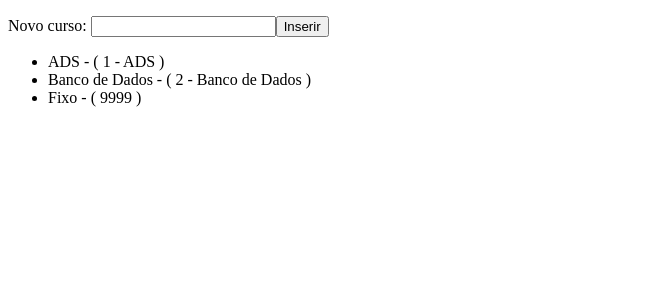
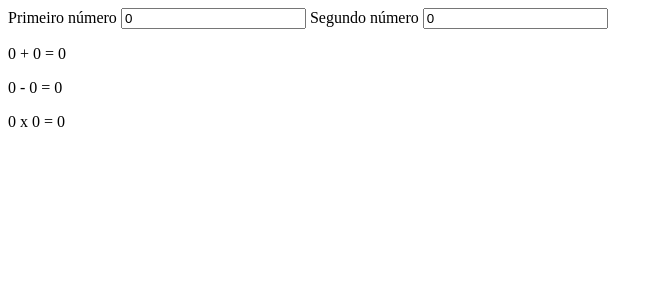
Before and after one commit to MarcosVP-Fatec/projeto-maven, a Vue app in the folder view/: page / in a window 1280 px wide. Shown: the top 300 px of the page, without its empty margins (0-663 px from the left). Built offline with nearby package versions, Linux system fonts and the light colour scheme.

Commit message:
Vue lançando eventos sem vuex

```diff
--- a/view/src/App.vue
+++ b/view/src/App.vue
@@ -1,52 +1,38 @@
 <template>
   <div id="app">
-    <p>Novo curso:
-      <input type="text" v-model="novo">
-      <button @click="incluir">Inserir</button>
-    </p>
-    <ul>
-      <app-curso-item v-for="(curso, indice) in cursos" @click="excluir(indice)" :key="indice" :valueDoCursoItem="curso.nome">
-        ( {{ indice + 1}} - {{curso.nome}} )
-      </app-curso-item>
-      <!-- Este componente abaixo serve para quando você precisa trocar o que mostrar de acordo com a opção -->
-      <!-- Exemplo dois componentes que recebem o mesmo parâmetro -->
-      <component :is="componenteFixo" valueDoCursoItem="Fixo">( 9999 )</component>
-    </ul>
+    <app-input :numero1 = "numero1" :numero2 = "numero2"
+         @inputNumero1="numero1Mudou" @inputNumero2="numero2Mudou"/>
+    <app-output :numero1 = "numero1" :numero2 = "numero2"/>
   </div>
 </template>
 
 <script>
     // Importa o componente
-    import CursoItem from './components/CursoItem';
+    // import CursoItem from './components/CursoItem';
+    import Input from './components/Input';
+    import Output from './components/Output';
     export default {
         name: 'app',
         // Exporta o componente para ser usado
         components: {
-            'app-curso-item': CursoItem // O nome app-curso-item é para ser usado em tags html
+            // 'app-curso-item': CursoItem, // O nome app-curso-item é para ser usado em tags html
+            'app-input': Input,
+            'app-output': Output
         },
         data() {
             return {
                 componenteFixo: 'app-curso-item',
-                novo: '',
-                cursos: [   { nome: 'ADS'           },
-                            { nome: 'Banco de Dados'}
-                        ]
+                numero1: 0,
+                numero2: 0
             }
         },
         methods: {
-        incluir() {
-            if(this.novo.trim().length == 0) {
-            alert('O nome do curso deve ser preenchido!');
-            } else {
-            this.cursos.push( { nome: this.novo } );
-            this.novo = '';
+            numero1Mudou(evento){
+                this.numero1 = evento.target.value;
+            },
+            numero2Mudou(evento){
+                this.numero2 = evento.target.value;
             }
-        },
-        excluir(indice) {
-            if(confirm("Excluir da lista a opção << " + this.cursos[indice].nome + " >> ?")){
-            this.cursos.splice(indice , 1);
-            }
-        }
         }
     }
 </script>
--- a/view/src/components/Input.vue
+++ b/view/src/components/Input.vue
@@ -1,4 +1,36 @@
 <template>
     <div>
+        <label for="numero1">Primeiro número </label>
+        <input id="numero1"
+               type="number"
+               :value="numero1"
+               @input="tratarNumero1"
+        />
+
+        <label for="numero2"> Segundo número </label>
+        <input id="numero2"
+               type="number"
+               :value="numero2"
+               @input="tratarNumero2"
+        />
     </div>
 </template>
+
+<script>
+export default {
+    name: 'Input',
+    props: {
+        numero1: Number,
+        numero2: Number
+    },
+    methods: {
+        tratarNumero1 (evento) {
+            this.$emit('inputNumero1',evento)
+        },
+        tratarNumero2 (evento) {
+            this.$emit('inputNumero2',evento)
+        }
+    },
+
+}
+</script>
--- /dev/null
+++ b/view/src/components/Output.vue
@@ -0,0 +1,18 @@
+<template>
+    <div>
+        <!-- A multiplicação abaixo serve apenas para não concatenar os dois elementos-->
+        <p>{{numero1}} + {{numero2}} = {{ numero1 * 1 + numero2 * 1}}</p>
+        <p>{{numero1}} - {{numero2}} = {{ numero1 - numero2 }}</p>
+        <p>{{numero1}} x {{numero2}} = {{ numero1 * numero2 }}</p>
+    </div>
+</template>
+
+<script>
+export default {
+    name: 'Output',
+    props: {
+        numero1: Number,
+        numero2: Number
+    }
+}
+</script>
```
Also changed, not shown: view/src/App_bkp.txt (added), 1 other file (tests, documents, lock files or other folders).
